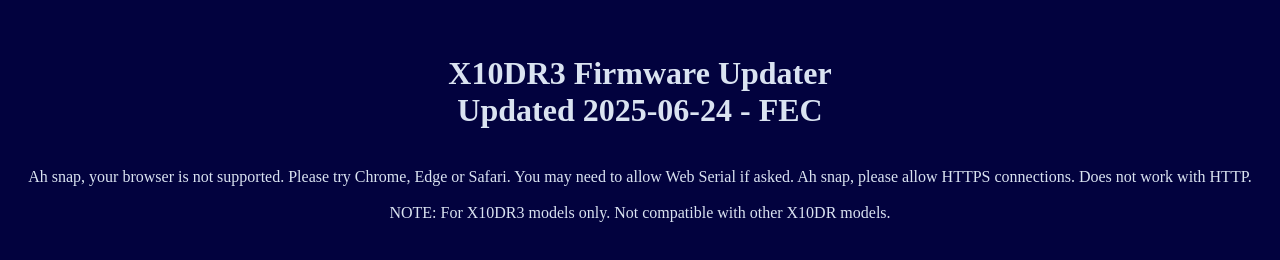
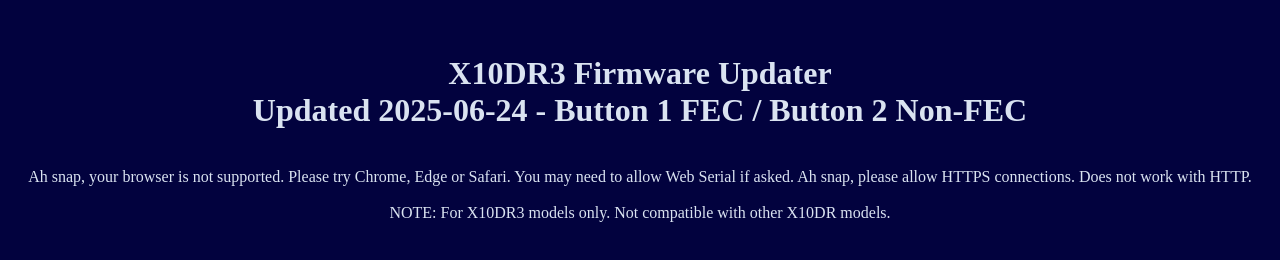
Before and after one commit to PacificElectronicDesigns/X10DR3FWUpdaterTest1, a plain HTML site: page flash.html in a window 1280 px wide. Shown: the part 222-482 px from the top of the page. Drawn offline with Linux system fonts and the light colour scheme.

Commit message:
Update flash.html

```diff
--- a/flash.html
+++ b/flash.html
@@ -35,7 +35,7 @@
         <img src="x10dr-logo-blackbackground.png" alt="X10DR Logo" style="width:50%;">
     </div>
     <br><br>
-    <h1>X10DR3 Firmware Updater <br> Updated 2025-06-24 - FEC</h1>
+    <h1>X10DR3 Firmware Updater <br> Updated 2025-06-24 - Button 1 FEC / Button 2 Non-FEC</h1>
 
     <div id="main" style="display: none;">
 
@@ -43,6 +43,7 @@
         <script type="module" src="https://unpkg.com/esp-web-tools@10/dist/web/install-button.js?module"></script>
 
         <esp-web-install-button id="installButton" manifest="webflash/manifest.json">
+            <esp-web-install-button id="installButton" manifest="webflash/manifest2.json">
 
             <span slot="unsupported">Ah snap, your browser is not supported. Please try Chrome, Edge or Safari. You may
                 need to allow Web Serial if asked.</span>
```
